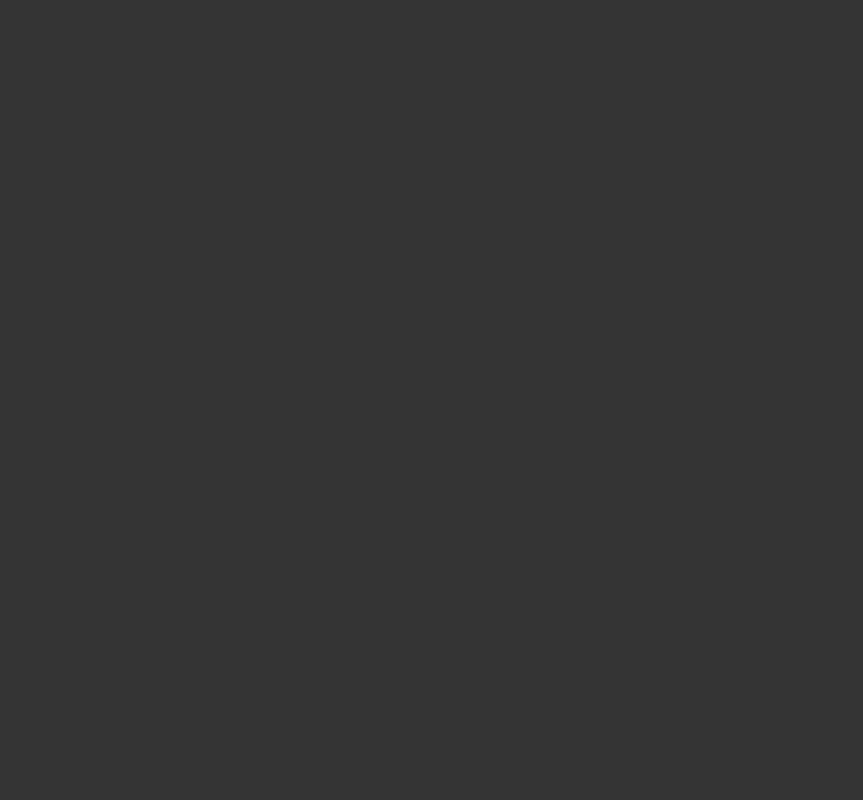
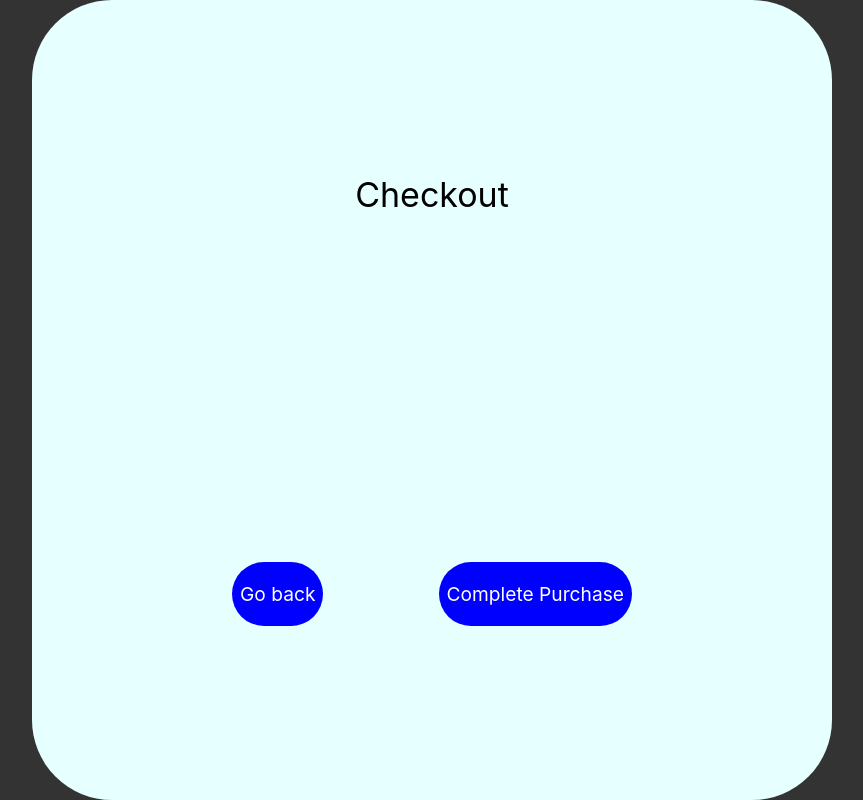
Before and after one commit to AdaHep/Krok-och-stok, a React (Create React App) app: page /Checkout in a window 1280 px wide. Before the commit this address had no page. Shown: the whole page, without its empty margins (208-1071 px from the left). Built offline with nearby package versions, Linux system fonts and the light colour scheme.

Commit message:
Checkout update and other logic, not yet complete

```diff
--- a/src/components/Cart.tsx
+++ b/src/components/Cart.tsx
@@ -32,7 +32,9 @@ function Cart() {
         ))}
       </div>
       <h3>Totalt 514:- </h3>
+      <Link style={LinkStyle} to={"/Checkout"}>
       <button style={payButton}>Betala</button>
+      </Link>
     </div>
   );
 }
@@ -101,3 +103,15 @@ const picturePlaceholder: CSSProperties = {
 const payButton: CSSProperties = {
   marginBottom: "1rem ",
 };
+
+const LinkStyle: CSSProperties = {
+  display: "flex",
+  textDecoration: "none",
+  height: "3rem",
+  width: "6rem",
+  background: "blue",
+  borderRadius: "8rem",
+  color: "white",
+  justifyContent: "center",
+  alignItems: "center",
+};
--- a/src/components/Checkout.tsx
+++ b/src/components/Checkout.tsx
@@ -2,22 +2,72 @@ import { CSSProperties } from "react";
 import { Link } from "react-router-dom";
 
 function Checkout(){
+    return(
     <div>
-        <div style={header}>hej</div>
-        <div style={redthinglol}></div>
+        <div style={rootStyle}>
+        <div style={header}>Checkout</div>
+
+        <div style={inputFields}>
+
+
+        </div>
+
+
+        <div style={buttonBox}>
+        <Link style={LinkStyle} to={"/Cart"}>
+            <div> Go back </div>
+        </Link>
+
+        <Link style={LinkStyle} to={"/Purchase"}>
+            <div>Complete Purchase</div>
+        </Link>
+        </div>
+        </div>
     </div>
+    );
+}
 
+const inputFields: CSSProperties = {
+    display: "flex",
 }
+
+const buttonBox: CSSProperties = {
+    display: "flex",
+    flexDirection: "row",
+    justifyContent: "space-between",
+    width: "50%",
+}
+
+const rootStyle: CSSProperties = {
+    display: "flex",
+    flexDirection: "column",
+    width: "50rem",
+    height: "50rem",
+    backgroundColor: "#e6ffff",
+    borderRadius: "5rem",
+    color: "black",
+    alignItems: "center",
+    justifyContent: "space-evenly",
+    fontSize: "1.2rem",
+    textAlign: "center",
+  };
 
 const header: CSSProperties = {
     fontSize: "34px",
-    color: "white",
+    color: "black",
 };
 
-const redthinglol: CSSProperties = {
-    backgroundColor: "red",
-    width: "100wv",
-    height: "100wh",
-};
+const LinkStyle: CSSProperties = {
+    display: "flex",
+    textDecoration: "none",
+    height: "3rem",
+    width: "auto",
+    background: "blue",
+    borderRadius: "8rem",
+    padding: "0.5rem",
+    color: "white",
+    justifyContent: "center",
+    alignItems: "center",
+  };
 
 export default Checkout;
--- a/src/components/Shop.tsx
+++ b/src/components/Shop.tsx
@@ -5,6 +5,7 @@ import ProductPageBeer from "./productPageBeer";
 import ProductPageSpirits from "./productPageSpirits";
 import ProductPageWine from "./productPageWine";
 import Under18 from "./under18";
+import Checkout from "./Checkout";
 
 function Shop() {
   return (
@@ -19,6 +20,7 @@ function Shop() {
         <Route path="productPageWine" element={<ProductPageWine />}></Route>
         <Route path="Cart" element={<Cart />}></Route>
         <Route path="under18" element={<Under18 />}></Route>
+        <Route path="Checkout" element={<Checkout />}></Route>
       </Routes>
     </BrowserRouter>
   );
```
